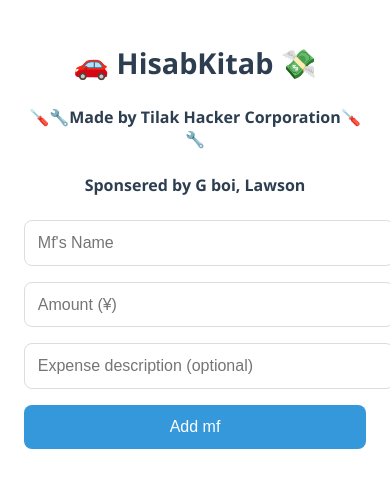
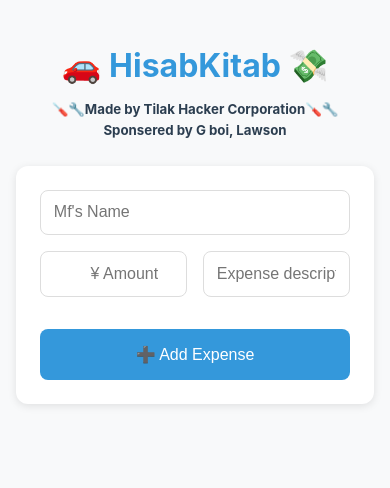
Before and after one commit to rinchhen012/Hisabkitab, a React (Vite) app: page / in a window 390 px wide. Shown: the top 488 px of the page. Built offline with nearby package versions, Linux system fonts and the light colour scheme.

Commit message:
Made big UI/UX changes for more mobile compatibality

```diff
--- a/src/App.css
+++ b/src/App.css
@@ -1,91 +1,299 @@
-/* Mobile-first styles */
-.container {
-  padding: 1rem;
-  max-width: 100%;
-  margin: 0 auto;
-  font-family: "Segoe UI", Tahoma, Geneva, Verdana, sans-serif;
+/* Base Styles */
+:root {
+  --primary-color: #3498db;
+  --danger-color: #e74c3c;
+  --background-color: #f8f9fa;
+  --text-color: #2c3e50;
 }
 
-h1 {
-  font-size: 1.8rem;
-  text-align: center;
-  color: #2c3e50;
-  margin-bottom: 1.5rem;
+* {
+  box-sizing: border-box;
+  margin: 0;
+  padding: 0;
 }
 
-h3 {
-  font-size: 1rem;
-  text-align: center;
-  color: #2c3e50;
-  margin-bottom: 1.5rem;
+html {
+  font-size: 16px;
+  -webkit-tap-highlight-color: transparent;
 }
 
-.form {
-  display: flex;
-  flex-direction: column;
-  gap: 1rem;
-  margin-bottom: 1.5rem;
+body {
+  font-family: -apple-system, BlinkMacSystemFont, "Segoe UI", Roboto, sans-serif;
+  line-height: 1.6;
+  background-color: var(--background-color);
+  color: var(--text-color);
+  -webkit-font-smoothing: antialiased;
 }
 
-input {
+/* Container */
+.container {
+  max-width: 100%;
+  padding: 1rem;
+  margin: 0 auto;
+}
+
+/* Header */
+.app-header {
+  padding: 1.5rem 0;
+  text-align: center;
+}
+
+.app-title {
+  font-size: 2rem;
+  color: var(--primary-color);
+  margin-bottom: 0.5rem;
+}
+
+/* Forms */
+.input-form {
+  background: white;
+  border-radius: 12px;
+  padding: 1.5rem;
+  margin-bottom: 2rem;
+  box-shadow: 0 2px 8px rgba(0, 0, 0, 0.1);
+}
+
+.form-group {
+  margin-bottom: 1rem;
+}
+
+.form-row {
+  display: flex;
+  gap: 1rem;
+  margin-bottom: 1rem;
+}
+
+.form-input {
+  width: 100%;
   padding: 0.8rem;
-  font-size: 1rem;
   border: 1px solid #ddd;
   border-radius: 8px;
-  width: 100%;
+  font-size: 1rem;
+  transition: border-color 0.2s;
 }
 
-button {
-  padding: 0.8rem;
-  font-size: 1rem;
+.form-input:focus {
+  border-color: var(--primary-color);
+  outline: none;
+}
+
+.number-input {
+  text-align: right;
+}
+
+/* Buttons */
+.primary-btn {
+  width: 100%;
+  padding: 1rem;
+  background: var(--primary-color);
+  color: white;
   border: none;
   border-radius: 8px;
-  background: #3498db;
-  color: white;
+  font-size: 1rem;
+  font-weight: 500;
   cursor: pointer;
+  transition: transform 0.1s, background 0.2s;
 }
 
-button:hover {
-  background: #2980b9;
+.primary-btn:active {
+  transform: scale(0.98);
 }
 
-table {
-  width: 100%;
-  border-collapse: collapse;
-  margin-bottom: 1.5rem;
+.icon-btn {
+  background: none;
+  border: none;
+  padding: 0.5rem;
+  font-size: 1.2rem;
+  cursor: pointer;
+  transition: opacity 0.2s;
 }
 
-th,
-td {
-  padding: 0.8rem;
+.icon-btn.small {
+  font-size: 1rem;
+}
+
+.icon-btn.danger {
+  color: var(--danger-color);
+}
+
+/* Person Cards */
+.person-card {
+  background: white;
+  border-radius: 12px;
+  margin-bottom: 1.5rem;
+  padding: 1.5rem;
+  box-shadow: 0 2px 8px rgba(0, 0, 0, 0.1);
+}
+
+.person-header {
+  display: flex;
+  justify-content: space-between;
+  align-items: center;
+  margin-bottom: 1rem;
+}
+
+.person-name {
+  font-size: 1.2rem;
+  font-weight: 500;
+}
+
+.edit-input {
+  font-size: 1.2rem;
+  padding: 0.5rem;
+  border: 1px solid #ddd;
+  border-radius: 8px;
+  width: 70%;
+}
+
+.expense-item {
+  padding: 1rem 0;
+  border-bottom: 1px solid #eee;
+  list-style: none;
+}
+
+.expense-item:last-child {
+  border-bottom: none;
+}
+
+.expense-display {
+  display: flex;
+  justify-content: space-between;
+  align-items: center;
+}
+
+.expense-amount {
+  font-weight: 500;
+  color: var(--primary-color);
+  min-width: 80px;
+  text-align: left;
+}
+
+.expense-edit {
+  display: flex;
+  gap: 0.5rem;
+  align-items: center;
+}
+
+/* Settlements */
+.settlements-list {
+  background: white;
+  border-radius: 12px;
+  padding: 1.5rem;
+  box-shadow: 0 2px 8px rgba(0, 0, 0, 0.1);
+}
+
+.settlement-item {
+  display: flex;
+  align-items: center;
+  gap: 0.5rem;
+  padding: 0.8rem 0;
   border-bottom: 1px solid #eee;
 }
 
-th {
-  background: #3498db;
-  color: white;
+.settlement-item:last-child {
+  border-bottom: none;
 }
 
-.settlements {
-  background: #f8f9fa;
-  padding: 1rem;
-  border-radius: 8px;
-  margin-bottom: 1.5rem;
+.from-person {
+  color: var(--danger-color);
 }
 
-.settlements p {
-  padding: 0.5rem 0;
-  border-bottom: 1px solid #ddd;
+.to-person {
+  color: var(--primary-color);
 }
 
-/* Responsive adjustments */
+.arrow {
+  opacity: 0.6;
+}
+
+.settlement-amount {
+  margin-left: auto;
+  font-weight: 500;
+}
+
+/* Responsive Design */
 @media (min-width: 768px) {
   .container {
-    max-width: 800px;
+    max-width: 600px;
     padding: 2rem;
   }
 
-  h1 {
+  .app-title {
     font-size: 2.5rem;
   }
+
+  .form-row {
+    flex-direction: row;
+  }
+
+  .form-group {
+    flex: 1;
+    margin-bottom: 0;
+  }
 }
+
+/* iOS Specific Adjustments */
+@supports (-webkit-touch-callout: none) {
+  input,
+  button {
+    -webkit-appearance: none;
+  }
+
+  .form-input {
+    font-size: 16px; /* Prevent zoom on focus */
+  }
+}
+
+/* Expense Display Styles */
+.expense-info {
+  display: grid;
+  grid-template-columns: 100px 1fr;
+  gap: 1rem;
+}
+
+.expense-info::after {
+  content: "·";
+  margin: 0 0.5rem;
+  color: #ccc;
+}
+
+.expense-description {
+  color: #666;
+  flex: 1; /* Takes up remaining space */
+  word-break: break-word; /* Prevents overflow */
+}
+
+.expense-item:hover {
+  background: #f8f9fa;
+}
+
+/* Expense Edit Styles */
+.expense-edit {
+  display: flex;
+  gap: 0.5rem;
+  align-items: center;
+  width: 100%;
+  flex-direction: column;
+}
+
+.expense-edit input[type="number"] {
+  width: 100px; /* Fixed width for amount input */
+}
+
+.expense-edit input[type="text"] {
+  flex: 1; /* Takes up remaining space */
+}
+
+/* Mobile Optimization */
+@media (max-width: 480px) {
+  .expense-info {
+    flex-direction: column;
+    align-items: flex-start;
+    gap: 0.5rem;
+  }
+
+  .expense-edit input[type="number"],
+  .expense-edit input[type="text"] {
+    width: 100%;
+  }
+}
--- a/src/App.jsx
+++ b/src/App.jsx
@@ -1,64 +1,94 @@
+
 import { useState } from 'react';
 import './App.css';
 
-
 const Person = ({ person, onEditPerson, onDeletePerson, onEditExpense }) => (
-  <tr>
-    <td>
+  <div className="person-card">
+    <div className="person-header">
       {person.editing ? (
         <input
           type="text"
           value={person.editName}
           onChange={(e) => onEditPerson(person.id, 'editName', e.target.value)}
           placeholder="Name"
+          className="edit-input"
         />
       ) : (
-        <strong>{person.name}</strong>
+        <h3 className="person-name">{person.name}</h3>
       )}
-    </td>
-    <td>
-      <ul>
+      <div className="person-actions">
+        <button
+          onClick={() => person.editing ? onEditPerson(person.id, 'save') : onEditPerson(person.id, 'edit')}
+          className="icon-btn"
+        >
+          {person.editing ? '💾' : '✏️'}
+        </button>
+        <button
+          onClick={() => onDeletePerson(person.id)}
+          className="icon-btn danger"
+        >
+          🗑️
+        </button>
+      </div>
+    </div>
+
+    <ul className="expense-list">
       {person.expenses.map((expense, index) => (
-          <li key={index}>
+        <li key={index} className="expense-item">
           {expense.editing ? (
             <div className="expense-edit">
             <input
               type="number"
               value={expense.editAmount}
               onChange={(e) => onEditExpense(person.id, index, 'editAmount', e.target.value)}
-                  placeholder="Amount"
+              placeholder="¥ Amount"
+              className="number-input"
+              inputMode="decimal"
             />
             <input
               type="text"
               value={expense.editDescription}
               onChange={(e) => onEditExpense(person.id, index, 'editDescription', e.target.value)}
               placeholder="Description"
+              className="text-input"
             />
-                <button onClick={() => onEditExpense(person.id, index, 'save')}>💾</button>
+            <div className="expense-actions">
+              <button
+                onClick={() => onEditExpense(person.id, index, 'save')}
+                className="save-btn"
+              >
+                Save
+              </button>
+            </div>
           </div>
           ) : (
             <div className="expense-display">
-                <span>¥{expense.amount}</span>
-                <span>{expense.description || 'No description'}</span>
+  <div className="expense-info">
+    <span className="expense-amount">¥{expense.amount}</span>
+    <span className="expense-description">
+      {expense.description || 'No description'}
+    </span>
+  </div>
   <div className="expense-actions">
-                  <button onClick={() => onEditExpense(person.id, index, 'edit')}>✏️</button>
-                  <button onClick={() => onEditExpense(person.id, index, 'delete')}>🗑️</button>
+    <button
+      onClick={() => onEditExpense(person.id, index, 'edit')}
+      className="icon-btn small"
+    >
+      ✏️
+    </button>
+    <button
+      onClick={() => onEditExpense(person.id, index, 'delete')}
+      className="icon-btn small danger"
+    >
+      🗑️
+    </button>
   </div>
 </div>
           )}
         </li>
       ))}
     </ul>
-    </td>
-    <td>
-      {person.editing ? (
-        <button onClick={() => onEditPerson(person.id, 'save')}>💾</button>
-      ) : (
-        <button onClick={() => onEditPerson(person.id, 'edit')}>✏️</button>
-      )}
-      <button onClick={() => onDeletePerson(person.id)}>🗑️</button>
-    </td>
-  </tr>
+  </div>
 );
 
 function App() {
@@ -184,46 +214,57 @@ function App() {
 
   return (
     <div className="container">
-      <h1>🚗 HisabKitab 💸</h1>
-      <h3>🪛🔧Made by Tilak Hacker Corporation🪛🔧</h3>
-      <h3>Sponsered by G boi, Lawson</h3>
+      <header className="app-header">
+        <h1 className="app-title">🚗 HisabKitab 💸</h1>
+        <h5>🪛🔧Made by Tilak Hacker Corporation🪛🔧</h5>
+        <h5>Sponsered by G boi, Lawson</h5>
+      </header>
 
-      <form onSubmit={handleAddPerson} className="form">
+      <form onSubmit={handleAddPerson} className="input-form">
+        <div className="form-group">
           <input
             type="text"
             placeholder="Mf's Name"
             value={newName}
             onChange={(e) => setNewName(e.target.value)}
+            className="form-input"
             required
           />
+        </div>
+
+        <div className="form-row">
+          <div className="form-group">
             <input
               type="number"
-          placeholder="Amount (¥)"
+              placeholder="¥ Amount"
               value={newAmount}
               onChange={(e) => setNewAmount(e.target.value)}
+              className="form-input number-input"
               required
+              inputMode="decimal"
             />
+          </div>
+
+          <div className="form-group">
             <input
               type="text"
-          placeholder="Expense description (optional)"
+              placeholder="Expense description"
               value={newDescription}
               onChange={(e) => setNewDescription(e.target.value)}
+              className="form-input"
             />
-        <button type="submit">Add mf</button>
+          </div>
+        </div>
+
+        <button type="submit" className="primary-btn">
+          ➕ Add Expense
+        </button>
       </form>
 
       {people.length > 0 && (
-        <div className="results">
-          <h2>All Expenses</h2>
-          <table>
-            <thead>
-              <tr>
-                <th>Name</th>
-                <th>Expenses</th>
-                <th>Actions</th>
-              </tr>
-            </thead>
-            <tbody>
+        <div className="content-section">
+          <h2 className="section-title">All Expenses</h2>
+          <div className="people-list">
             {people.map(person => (
               <Person
                 key={person.id}
@@ -233,19 +274,23 @@ function App() {
                 onEditExpense={handleEditExpense}
               />
             ))}
-            </tbody>
-          </table>
+          </div>
 
-          <h2>Settlements</h2>
-          <div className="settlements">
+          <h2 className="section-title">Settlements</h2>
+          <div className="settlements-list">
             {settlements.length > 0 ? (
               settlements.map((s, i) => (
-                <p key={i}>
-                  {s.from} owes {s.to} ¥{s.amount}
-                </p>
+                <div key={i} className="settlement-item">
+                  <span className="from-person">{s.from}</span>
+                  <span className="arrow">→</span>
+                  <span className="to-person">{s.to}</span>
+                  <span className="settlement-amount">¥{s.amount}</span>
+                </div>
               ))
             ) : (
-              <p>No settlements needed! Everything is balanced. 🎉</p>
+              <div className="no-settlements">
+                🎉 No settlements needed! Everything is balanced.
+              </div>
             )}
           </div>
         </div>
```
Lines whose indentation alone changed are shown as unchanged.
